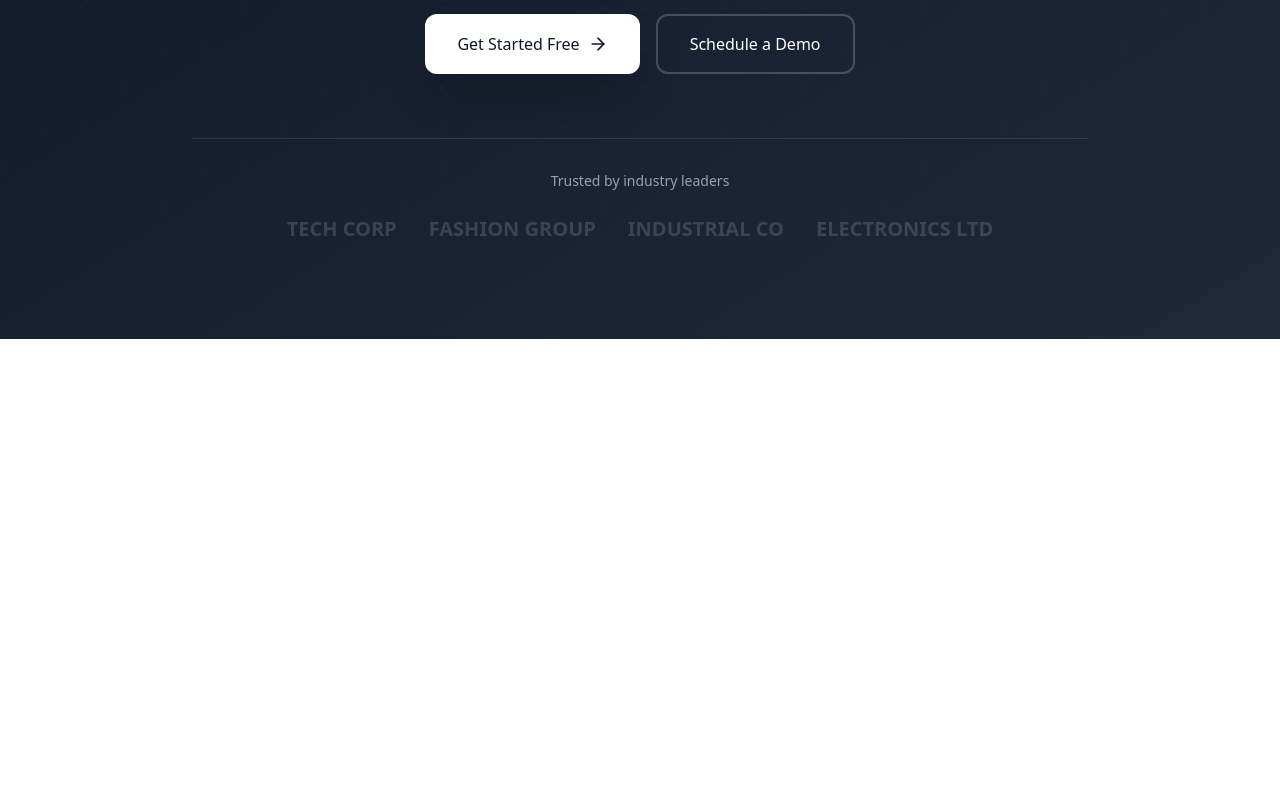
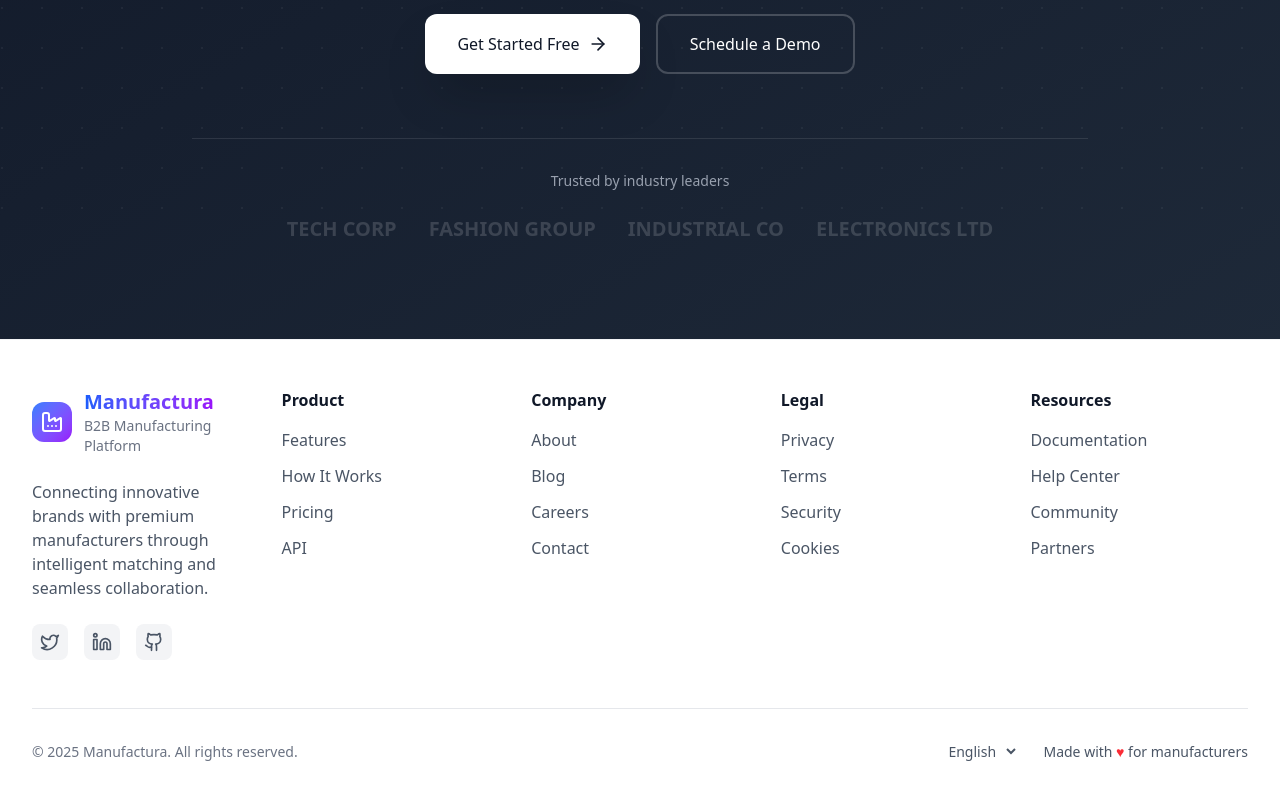
Before and after one commit to imran-farooq7/ali-baba-clone, a Next.js app: page / in a window 1280 px wide. Shown: the part 3470-4270 px from the top of the page. Before the commit the page ends 3809 px from the top, so only its background shows below. Built offline with nearby package versions, Linux system fonts and the light colour scheme; no server answers.

Commit message:
footer added

```diff
--- a/app/(home)/layout.tsx
+++ b/app/(home)/layout.tsx
@@ -3,6 +3,7 @@ import { Geist, Geist_Mono } from "next/font/google";
 import "@/app/globals.css";
 import { Navbar } from "@/components/layout/navbar";
 import { getCurrentUser } from "@/lib/auth";
+import { Footer } from "@/components/layout/footer";
 
 const geistSans = Geist({
   variable: "--font-geist-sans",
@@ -32,6 +33,7 @@ export default async function RootLayout({
       >
         <Navbar />
         {children}
+        <Footer />
       </body>
     </html>
   );
--- /dev/null
+++ b/components/layout/footer.tsx
@@ -0,0 +1,125 @@
+// components/layout/footer.tsx
+import Link from "next/link";
+import { Factory, Twitter, Linkedin, Github } from "lucide-react";
+
+export function Footer() {
+  const footerLinks = {
+    Product: [
+      { label: "Features", href: "/features" },
+      { label: "How It Works", href: "/how-it-works" },
+      { label: "Pricing", href: "/pricing" },
+      { label: "API", href: "/api" },
+    ],
+    Company: [
+      { label: "About", href: "/about" },
+      { label: "Blog", href: "/blog" },
+      { label: "Careers", href: "/careers" },
+      { label: "Contact", href: "/contact" },
+    ],
+    Legal: [
+      { label: "Privacy", href: "/privacy" },
+      { label: "Terms", href: "/terms" },
+      { label: "Security", href: "/security" },
+      { label: "Cookies", href: "/cookies" },
+    ],
+    Resources: [
+      { label: "Documentation", href: "/docs" },
+      { label: "Help Center", href: "/help" },
+      { label: "Community", href: "/community" },
+      { label: "Partners", href: "/partners" },
+    ],
+  };
+
+  return (
+    <footer className="bg-white border-t border-gray-100">
+      <div className="container mx-auto px-4 sm:px-6 lg:px-8 py-12">
+        <div className="grid grid-cols-1 md:grid-cols-2 lg:grid-cols-5 gap-8">
+          {/* Brand */}
+          <div>
+            <Link href="/" className="flex items-center space-x-3 mb-6">
+              <div className="p-2 rounded-xl bg-linear-to-br from-blue-500 to-purple-600">
+                <Factory className="h-6 w-6 text-white" />
+              </div>
+              <div>
+                <span className="text-xl font-bold bg-linear-to-r from-blue-600 to-purple-600 bg-clip-text text-transparent">
+                  Manufactura
+                </span>
+                <div className="text-sm text-gray-500">
+                  B2B Manufacturing Platform
+                </div>
+              </div>
+            </Link>
+
+            <p className="text-gray-600 mb-6 max-w-md">
+              Connecting innovative brands with premium manufacturers through
+              intelligent matching and seamless collaboration.
+            </p>
+
+            <div className="flex space-x-4">
+              <a
+                href="#"
+                className="p-2 rounded-lg bg-gray-100 hover:bg-gray-200 transition-colors"
+              >
+                <Twitter className="h-5 w-5 text-gray-600" />
+              </a>
+              <a
+                href="#"
+                className="p-2 rounded-lg bg-gray-100 hover:bg-gray-200 transition-colors"
+              >
+                <Linkedin className="h-5 w-5 text-gray-600" />
+              </a>
+              <a
+                href="#"
+                className="p-2 rounded-lg bg-gray-100 hover:bg-gray-200 transition-colors"
+              >
+                <Github className="h-5 w-5 text-gray-600" />
+              </a>
+            </div>
+          </div>
+
+          {/* Links */}
+          {Object.entries(footerLinks).map(([category, links]) => (
+            <div key={category}>
+              <h3 className="font-semibold text-gray-900 mb-4">{category}</h3>
+              <ul className="space-y-3">
+                {links.map((link) => (
+                  <li key={link.label}>
+                    <Link
+                      href={link.href}
+                      className="text-gray-600 hover:text-blue-600 transition-colors"
+                    >
+                      {link.label}
+                    </Link>
+                  </li>
+                ))}
+              </ul>
+            </div>
+          ))}
+        </div>
+
+        {/* Bottom bar */}
+        <div className="mt-12 pt-8 border-t border-gray-200">
+          <div className="flex flex-col md:flex-row justify-between items-center">
+            <div className="text-gray-500 text-sm">
+              © {new Date().getFullYear()} Manufactura. All rights reserved.
+            </div>
+
+            <div className="flex items-center space-x-6 mt-4 md:mt-0">
+              <select className="text-sm text-gray-600 bg-transparent border-none focus:outline-none">
+                <option>English</option>
+                <option>Español</option>
+                <option>Français</option>
+                <option>Deutsch</option>
+              </select>
+
+              <div className="text-sm text-gray-600">
+                Made with <span className="text-red-500">♥</span> for
+                manufacturers
+              </div>
+            </div>
+          </div>
+        </div>
+      </div>
+    </footer>
+  );
+}
--- a/components/manufacturer/ManufacturerBriefList.tsx
+++ b/components/manufacturer/ManufacturerBriefList.tsx
@@ -263,7 +263,7 @@ export default function ManufacturerBriefList({
                     {/* Action buttons */}
                     <div className="flex gap-2">
                       <Link
-                        href={`/manufacturer/proposals/${brief.id}`}
+                        href={`/manufacturer/proposals/new?briefId=${brief.id}`}
                         className="flex-1 bg-green-600 text-white text-sm font-medium py-2 px-4 rounded-md hover:bg-green-700 text-center"
                       >
                         {alreadySubmitted ? "View Proposal" : "Submit Proposal"}
```
